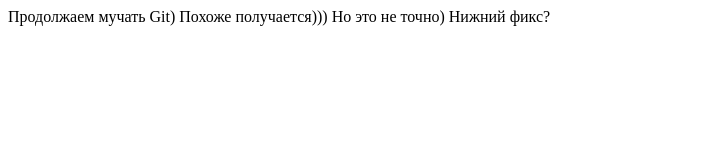
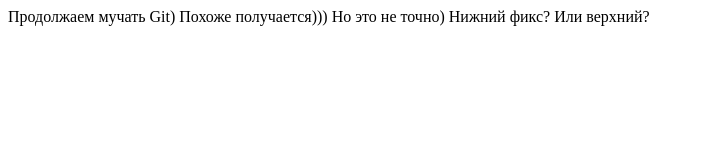
Before and after one commit to vikkont79/gittest, a plain HTML site: page index.html in a window 1280 px wide. Shown: the whole page, without its empty margins (0-704 px from the left). Drawn offline with Linux system fonts and the light colour scheme.

Commit message:
Нижний фикс

```diff
--- a/index.html
+++ b/index.html
@@ -8,6 +8,6 @@
 <body>
   Продолжаем мучать Git) Похоже получается)))
   Но это не точно)
-  Нижний фикс?
+  Нижний фикс? Или верхний?
 </body>
 </html>
```
